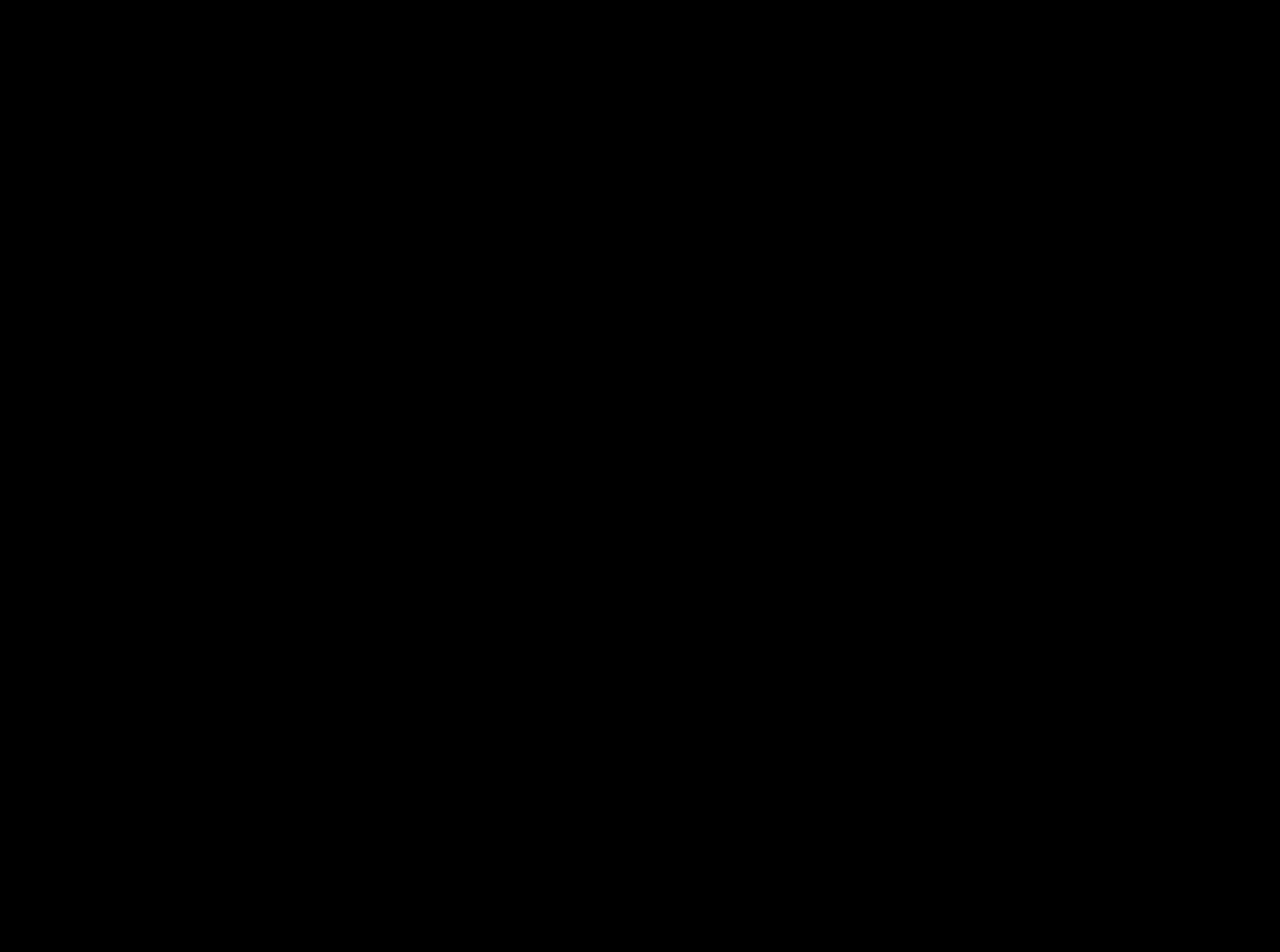
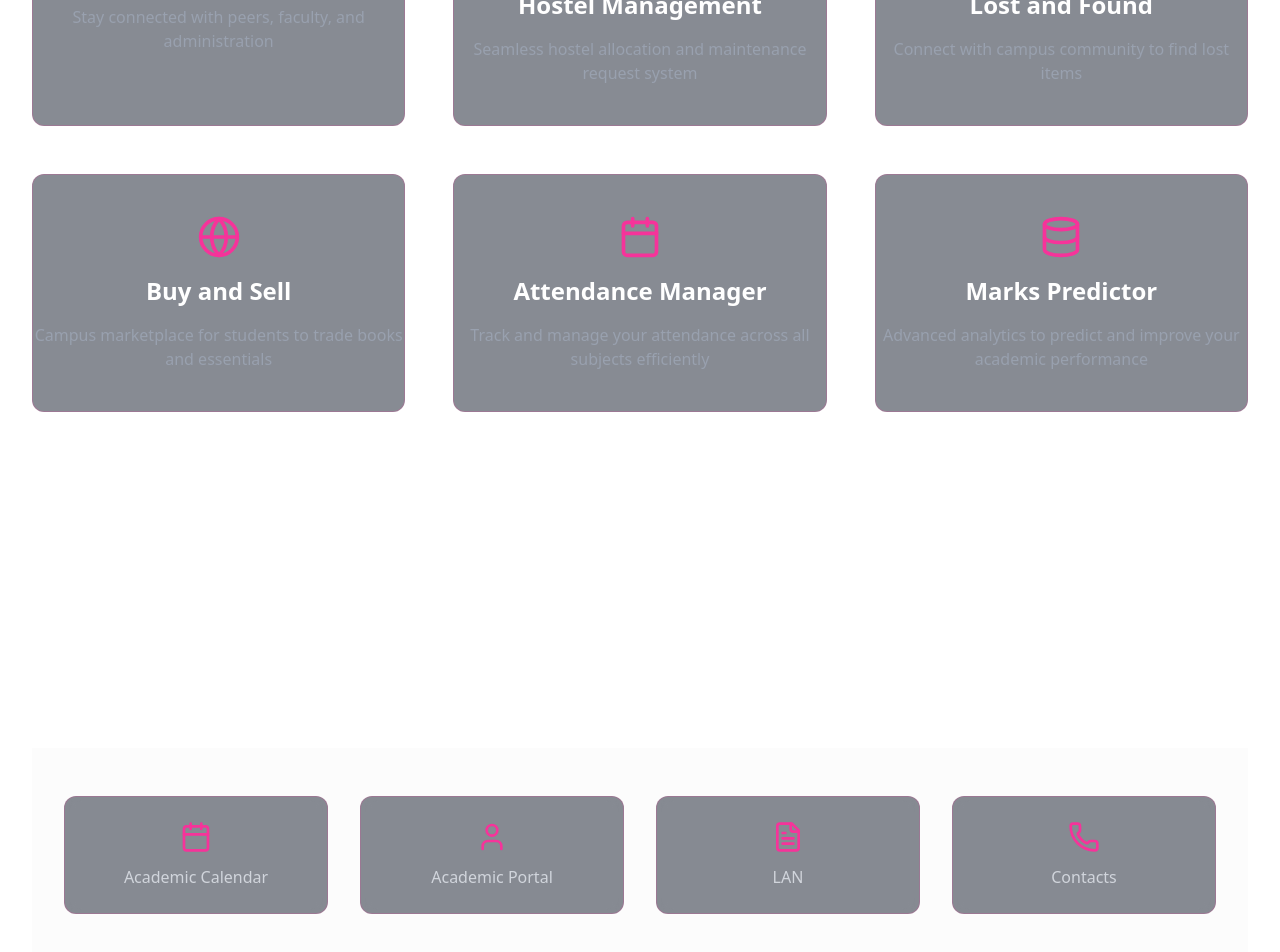
Before and after one commit to singhashish9963/CampusBeacon, a React (Vite) app in the folder client/CampusBeacon/: page / in a window 1280 px wide. Shown: the part 1220-2172 px from the top of the page. Built offline with nearby package versions, Linux system fonts and the light colour scheme.

Commit message:
create whole homepage and fix cards

```diff
--- a/client/CampusBeacon/src/components/FeatureCard.jsx
+++ b/client/CampusBeacon/src/components/FeatureCard.jsx
@@ -6,10 +6,10 @@ const FeatureCard = ({ icon: Icon, title, description }) => {
     <motion.div
       initial={{ opacity: 0, y: 20 }}
       whileInView={{ opacity: 1, y: 0 }}
-      whileHover={{ scale: 1.25 }}
+      whileHover={{ scale: 1.1 }}
       className="bg-gray-900/50 backdrop-blur-sm rounded-xl border border-pink-500/20 hover:border-pink-200/40 transition-all"
     >
-      <div className="flex flex-col items-center text-center space-y-4 ">
+      <div className="flex flex-col items-center text-center space-y-4 pb-10 pt-10 ">
         <Icon className="h-11 w-20 text-pink-500" />
         <h3 className="text-2xl font-bold text-white">{title}</h3>
         <p className="text-gray-400">{description}</p>
--- a/client/CampusBeacon/src/components/ImageSlider.jsx
+++ b/client/CampusBeacon/src/components/ImageSlider.jsx
@@ -1,3 +1,5 @@
+import React, { useState, useEffect } from "react";
+import { motion, AnimatePresence } from "framer-motion";
 const ImageSlider = () => {
   const clubs = [
     {
@@ -88,4 +90,4 @@ const ImageSlider = () => {
     </div>
   );
 };
-export  default ImageSlider;
+export default ImageSlider;
--- a/client/CampusBeacon/src/components/QuickLinks.jsx
+++ b/client/CampusBeacon/src/components/QuickLinks.jsx
@@ -1,9 +1,9 @@
 import { motion } from "framer-motion";
 import React from "react";
 import { Calendar, FileText, User, Phone } from "lucide-react";
+import { Link } from "react-router-dom";
 
 const QuickLinks = () => {
-  // Define the links array with href
   const links = [
     { icon: Calendar, label: "Academic Calendar", href: "/academic-calendar" },
     { icon: User, label: "Academic Portal", href: "/academic-portal" },
@@ -12,25 +12,30 @@ const QuickLinks = () => {
   ];
 
   return (
-    <div className="py-24 bg-gray-900/50">
+    <div className="py-12 bg-gray-900/1">
       <div className="max-w-7xl mx-auto px-4 sm:px-6 lg:px-8">
         <motion.div
           initial={{ opacity: 0, y: 20 }}
           whileInView={{ opacity: 1, y: 0 }}
           viewport={{ once: true }}
-          className="grid grid-cols-1 md:grid-cols-2 lg:grid-cols-5 gap-8"
+          className="grid grid-cols-1 md:grid-cols-2 lg:grid-cols-4 gap-8"
         >
           {links.map((link, index) => (
-            <motion.div
-              key={index}
-              whileHover={{ scale: 1.05 }}
-              className="flex flex-col items-center space-y-4 p-8 rounded-xl bg-gray-900/50 backdrop-blur-sm border border-pink-500/20 hover:border-pink-500/40 transition-all"
+            <Link
+              key={link.label}
+              to={link.href}
+              className="block"
             >
-              <a href={link.href}>
-                <link.icon className="h-10 w-10 text-pink-500" />
-                <span className="text-lg text-gray-300">{link.label}</span>
-              </a>
-            </motion.div>
+              <motion.div
+                whileHover={{ scale: 1.05 }}
+                className="flex flex-col items-center justify-center p-6 rounded-xl bg-gray-900/50 backdrop-blur-sm border border-pink-500/20 hover:border-pink-500/40 transition-all group"
+              >
+                <link.icon className="h-8 w-8 text-pink-500 mb-3 group-hover:text-pink-400" />
+                <span className="text-base font-medium text-gray-300 group-hover:text-white">
+                  {link.label}
+                </span>
+              </motion.div>
+            </Link>
           ))}
         </motion.div>
       </div>
--- a/client/CampusBeacon/src/components/StarsBg.jsx
+++ b/client/CampusBeacon/src/components/StarsBg.jsx
@@ -1,7 +1,7 @@
 import React, { useState } from "react";
 import { motion } from "framer-motion";
 
-const StarBg = ({ delay }) => {
+const StarsBg = ({ delay }) => {
   const [position] = useState({
     x: Math.random() * 100,
     y: Math.random() * 100,
@@ -30,4 +30,22 @@ const StarBg = ({ delay }) => {
   );
 };
 
-export default StarBg;
+
+
+
+const StarryBackground = () => {
+  const starCount = 100;
+  const delayIncrement = 0.05;
+
+  return (
+    <div className="bg-black min-h-screen text-white relative">
+      <div className="relative w-full h-screen overflow-hidden bg-black">
+        {[...Array(starCount)].map((_, index) => (
+          <StarsBg key={index} delay={index * delayIncrement} />
+        ))}
+      </div>
+    </div>
+  );
+};
+
+export default StarryBackground;
--- a/client/CampusBeacon/src/pages/homePage.jsx
+++ b/client/CampusBeacon/src/pages/homePage.jsx
@@ -1,40 +1,14 @@
 import React, { useState, useEffect } from "react";
 import { useNavigate } from "react-router-dom";
 import ButtonColourfull from "../components/ButtonColourfull";
-import StarsBg from "../components/StarsBg";
 import FeatureCard from "../components/FeatureCard.jsx";
 import QuickLinks from "../components/QuickLinks.jsx"
 import EventsSection from "../components/EventsSection.jsx"
 import { motion } from "framer-motion";
+import { Mail,Users,Globe,HelpCircle,Database,Calendar } from "lucide-react";
+import ImageSlider from "../components/ImageSlider.jsx";
+import StarryBackground from "../components/StarsBg.jsx";
 
-const StarBg = ({ delay }) => {
-  const [position] = useState({
-    x: Math.random() * 100,
-    y: Math.random() * 100,
-    scale: Math.random() * 0.5 + 0.5,
-  });
-
-  return (
-    <motion.div
-      initial={{ opacity: 0 }}
-      animate={{
-        opacity: [0, 1, 0],
-        scale: [position.scale, position.scale * 1.2, position.scale],
-      }}
-      transition={{
-        duration: 2,
-        delay: delay,
-        repeat: Infinity,
-        repeatType: "reverse",
-      }}
-      className="absolute w-1 h-1 bg-white rounded-full"
-      style={{
-        left: `${position.x}%`,
-        top: `${position.y}%`,
-      }}
-    />
-  );
-};
 
 const HomePage = () => {
   const [isLoggedIn, setIsLoggedIn] = useState(false);
@@ -53,11 +27,16 @@ const HomePage = () => {
   };
 
 
+  return (
+    <>
 
-  return (
-    <div className="bg-black min-h-[300vh] text-white relative">
-      <div>
-        {/* Fixed Logout/Login Button */}
+      <div className="fixed inset-0 z-0">
+        <StarryBackground />
+      </div>
+
+
+      <div className="relative z-10 min-h-screen">
+
         <div className="fixed top-6 right-6 z-50 flex items-center gap-4">
           {isLoggedIn ? (
             <ButtonColourfull
@@ -77,7 +56,8 @@ const HomePage = () => {
             />
           )}
         </div>
-      </div>
+
+
         <div className="min-h-screen flex items-center justify-center relative">
           <div className="text-center z-10 px-4">
             <motion.h1
@@ -97,7 +77,7 @@ const HomePage = () => {
             </motion.p>
           </div>
         </div>
-      <section className="mih-h-screen relative z-10 py-32">
+        <section className="min-h-screen relative z-10 py-32">
           <div className="max-w-7xl mx-auto px-4 sm:px-6 lg:px-8">
             <motion.div
               initial={{ opacity: 0, y: 20 }}
@@ -110,15 +90,78 @@ const HomePage = () => {
                 Discover what makes us unique!
               </p>
             </motion.div>
-          <div >
-
+            <div className="grid grid-cols-1 md:grid-cols-2 lg:grid-cols-3 gap-12">
+              <FeatureCard
+                icon={Mail}
+                description="Stay connected with peers, faculty, and administration"
+                href="/community"
+              />
+              <FeatureCard
+                icon={Users}
+                title="Hostel Management"
+                description="Seamless hostel allocation and maintenance request system"
+                href="/hostel-management"
+              />
+              <FeatureCard
+                icon={HelpCircle}
+                title="Lost and Found"
+                description="Connect with campus community to find lost items"
+                href="/lost-and-found"
+              />
+              <FeatureCard
+                icon={Globe}
+                title="Buy and Sell"
+                description="Campus marketplace for students to trade books and essentials"
+                href="/buy-sell"
+              />
+              <FeatureCard
+                icon={Calendar}
+                title="Attendance Manager"
+                description="Track and manage your attendance across all subjects efficiently"
+                href="/attendance"
+              />
+              <FeatureCard
+                icon={Database}
+                title="Marks Predictor"
+                description="Advanced analytics to predict and improve your academic performance"
+                href="/marks-predictor"
+              />
             </div>
           </div>
         </section>
+        <section className="min-h-screen relative z-10 py-20">
+          <div className="max-w-7xl mx-auto px-4 sm:px-6 lg:px-8">
+            <motion.div
+              initial={{ opacity: 0, y: 20 }}
+              whileInView={{ opacity: 1, y: 0 }}
+              viewport={{ once: true }}
+              className="text-center mb-20"
+            >
+              <h2 className="text-5xl font-bold text-white mb-6"> QuickLinks</h2>
+            </motion.div>
+
+            <QuickLinks />
           </div>
+        </section>
+        <section className="min-h-screen relative z-10 py-32 overflow-hidden">
+          <div className="max-w-6xl mx-auto px-4 sm:px-6 lg:px-8">
+            <motion.div
+              initial={{ opacity: 0, y: 20 }}
+              whileInView={{ opacity: 1, y: 0 }}
+              viewport={{ once: true }}
+              className="text-center mb-16"
+            >
+              <h2 className="text-5xl font-bold bg-gradient-to-r from-purple-400 to-pink-300 bg-clip-text text-transparent mb-8">
+                Explore The Campus
+              </h2>
+              <p className="text-xl text-gray-400">Be the Moti</p>
+            </motion.div>
+            <ImageSlider />
+          </div>
+        </section>
+        <EventsSection />
+      </div>
+    </>
   );
-
 }
-
-
 export default HomePage;
```
Lines whose indentation alone changed are shown as unchanged.
